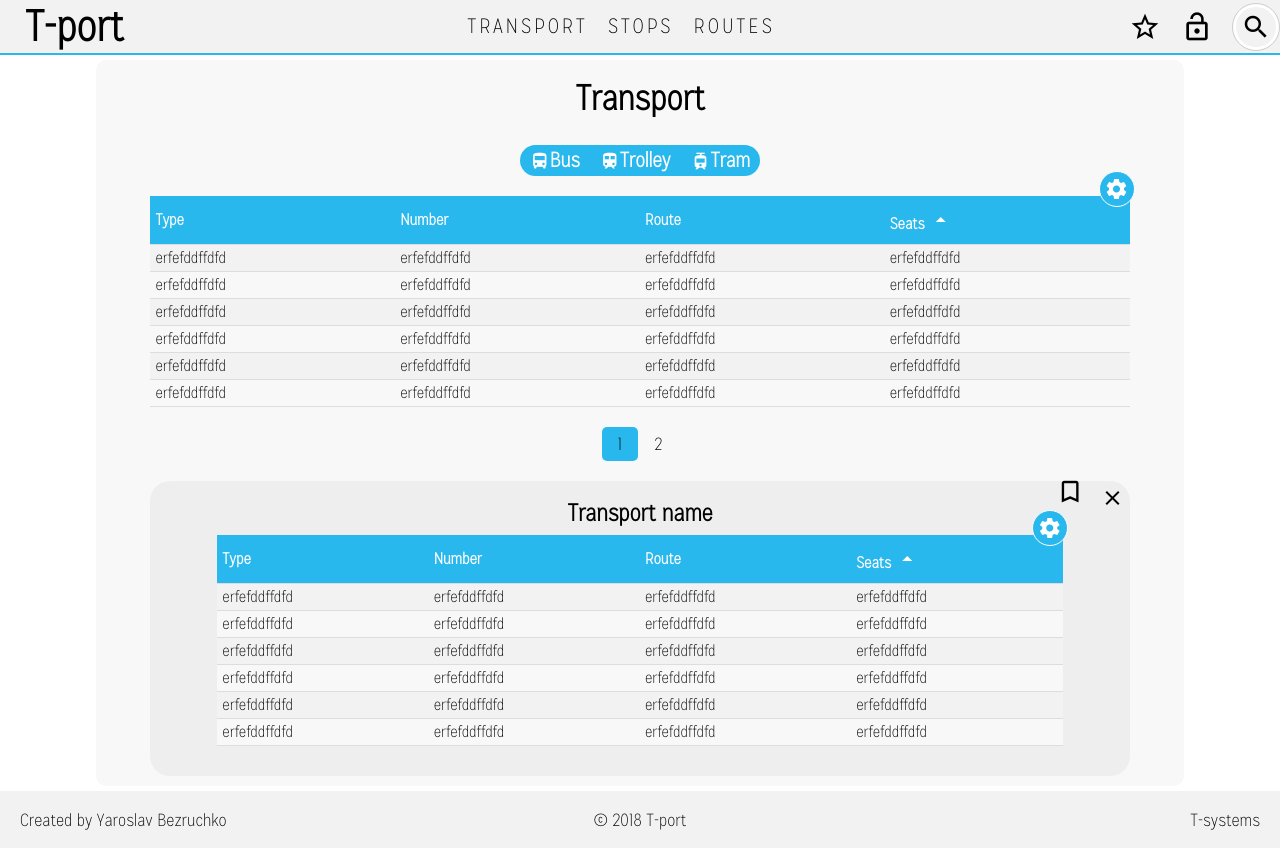
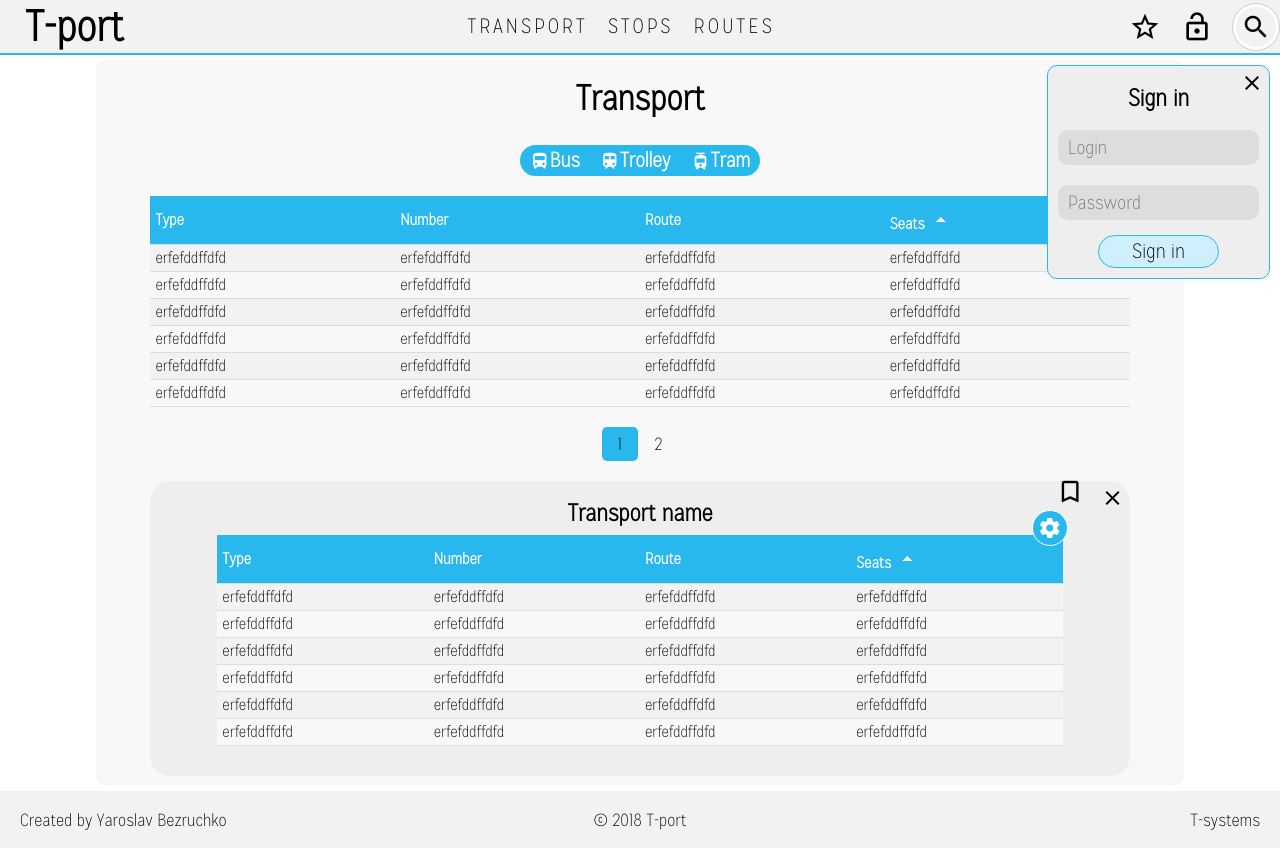
Before and after one commit to Prifki/T-port, a React (Create React App) app in the folder t-port/: page / in a window 1280 px wide. Built offline with nearby package versions, Linux system fonts and the light colour scheme.

Commit message:
Going on splitting into components

```diff
--- a/t-port/src/components/Main.js
+++ b/t-port/src/components/Main.js
@@ -16,6 +16,7 @@ class Main extends Component {
             {/*<BurgerNavBar />
             <MobileGlobalSearch />
             <FindARouteMenu />*/}
+            <LoginMenu />
             <div className="substrate">
                 <h2 className="page-name">Transport</h2>
                 <FilterByType />
```
